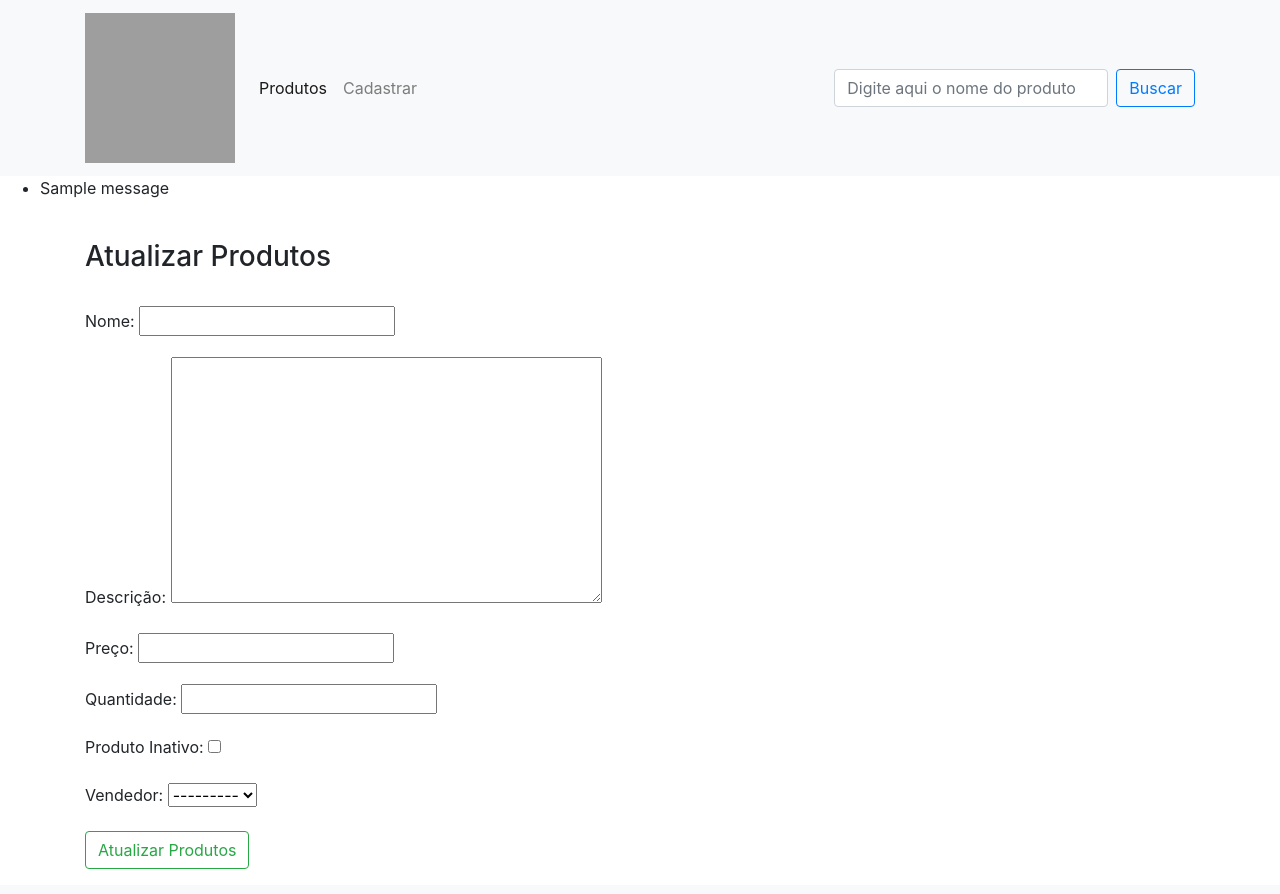
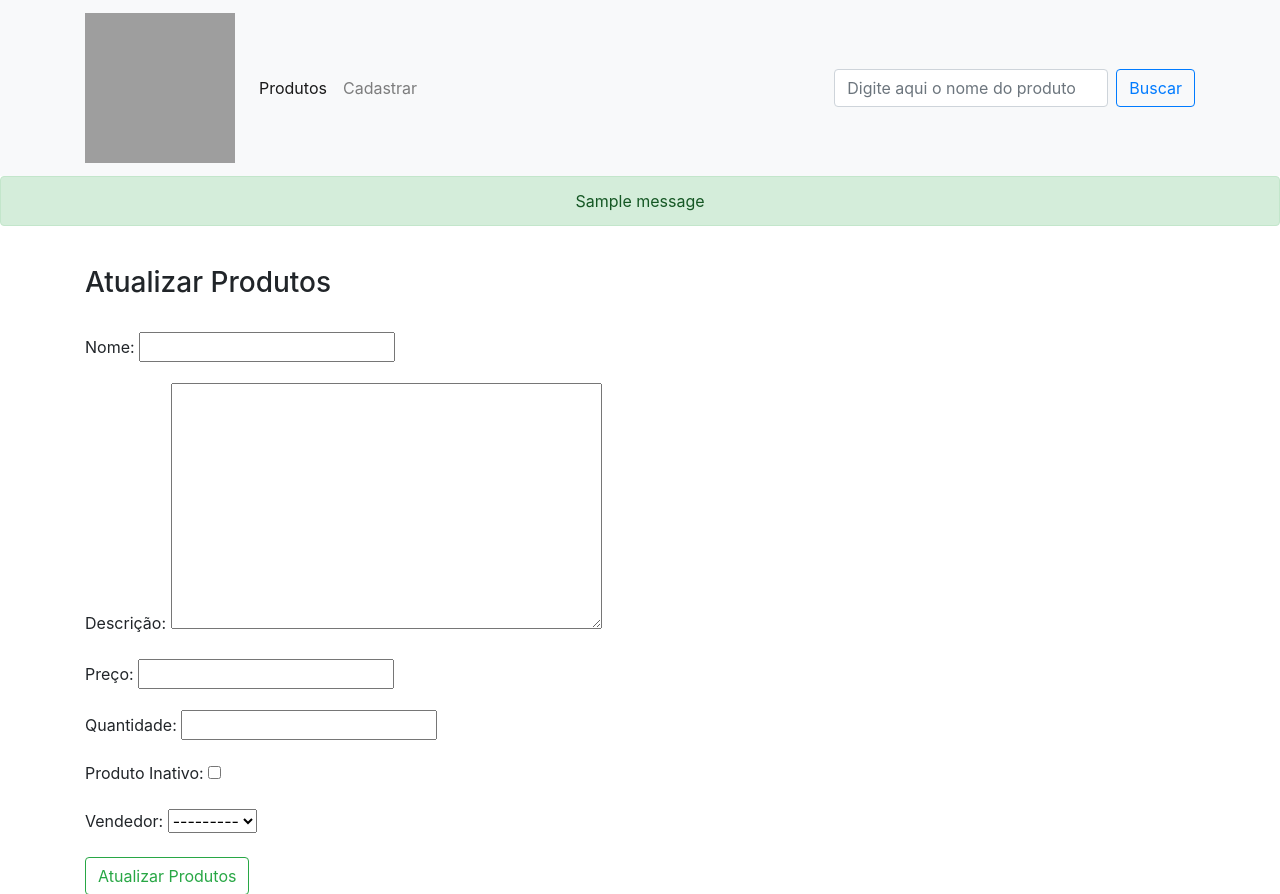
Before and after one commit to vaniapatriciab/desafio_luiza_code, a Django app: page /atualizar-prod/ in a window 1280 px wide. Shown: the top 894 px of the page. Before the commit the page ends 869 px from the top, so only its background shows below. Run offline with Django 3.2, Linux system fonts and the light colour scheme; tables that the repository leaves empty hold one stand-in row (values such as "Sample post"); one stand-in notice (Sample message) is shown; grey boxes are pictures that could not be loaded.

Commit message:
Adiciona mensagem de sucesso para produto cadastrado.

```diff
--- a/luiza_code/lu_marketplace/templates/lu_marketplace/base.html
+++ b/luiza_code/lu_marketplace/templates/lu_marketplace/base.html
@@ -57,12 +57,19 @@
       </div>
       </div>
     </nav>
+
     <div>
       {% if messages %}
-      <ul class="messages">
+      <ul class="messages list-group text-center">
+
           {% for message in messages %}
-          <li{% if message.tags %} class="{{ message.tags }}"{% endif %}>{{ message }}</li>
-          {% endfor %}
+          <li{% if message.tags %}
+              class="{{ message.tags }}"{% endif %}>
+            <div class=" alert alert-success">
+              {{ message }}
+            </div>
+          </li>
+        {% endfor %}
       </ul>
 {% endif %}
     </div>
```
